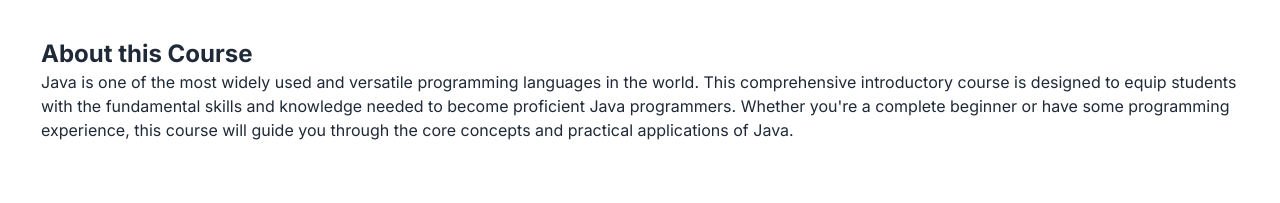
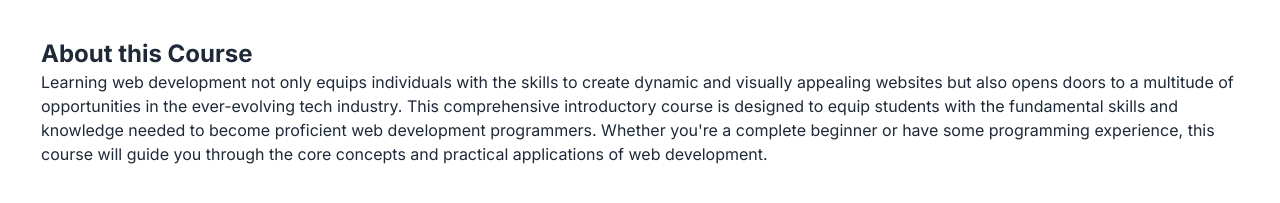
Before and after one commit to f-okd/ac-hack-2023, a Next.js app: page /coursepage in a window 1280 px wide. Shown: the part 425-628 px from the top of the page. Built offline with nearby package versions, Linux system fonts and the light colour scheme.

Commit message:
updated course page description

```diff
--- a/src/components/courseNavbar.tsx
+++ b/src/components/courseNavbar.tsx
@@ -16,7 +16,7 @@
                 <input type="radio" name="my_tabs_1" role="tab" className="tab" aria-label="Overview" defaultChecked={true}/>
                 <div role="tabpanel" className="tab-content p-10">
                    <h1 className="font-bold text-2xl">About this Course</h1>
-                   <p> Java is one of the most widely used and versatile programming languages in the world. This comprehensive introductory course is designed to equip students with the fundamental skills and knowledge needed to become proficient Java programmers. Whether you're a complete beginner or have some programming experience, this course will guide you through the core concepts and practical applications of Java.
+                   <p> Learning web development not only equips individuals with the skills to create dynamic and visually appealing websites but also opens doors to a multitude of opportunities in the ever-evolving tech industry. This comprehensive introductory course is designed to equip students with the fundamental skills and knowledge needed to become proficient web development programmers. Whether you're a complete beginner or have some programming experience, this course will guide you through the core concepts and practical applications of web development.
                    </p>
                 </div>
                 <input type="radio" name="my_tabs_1" role="tab" className="tab" aria-label="Comments" />
```
